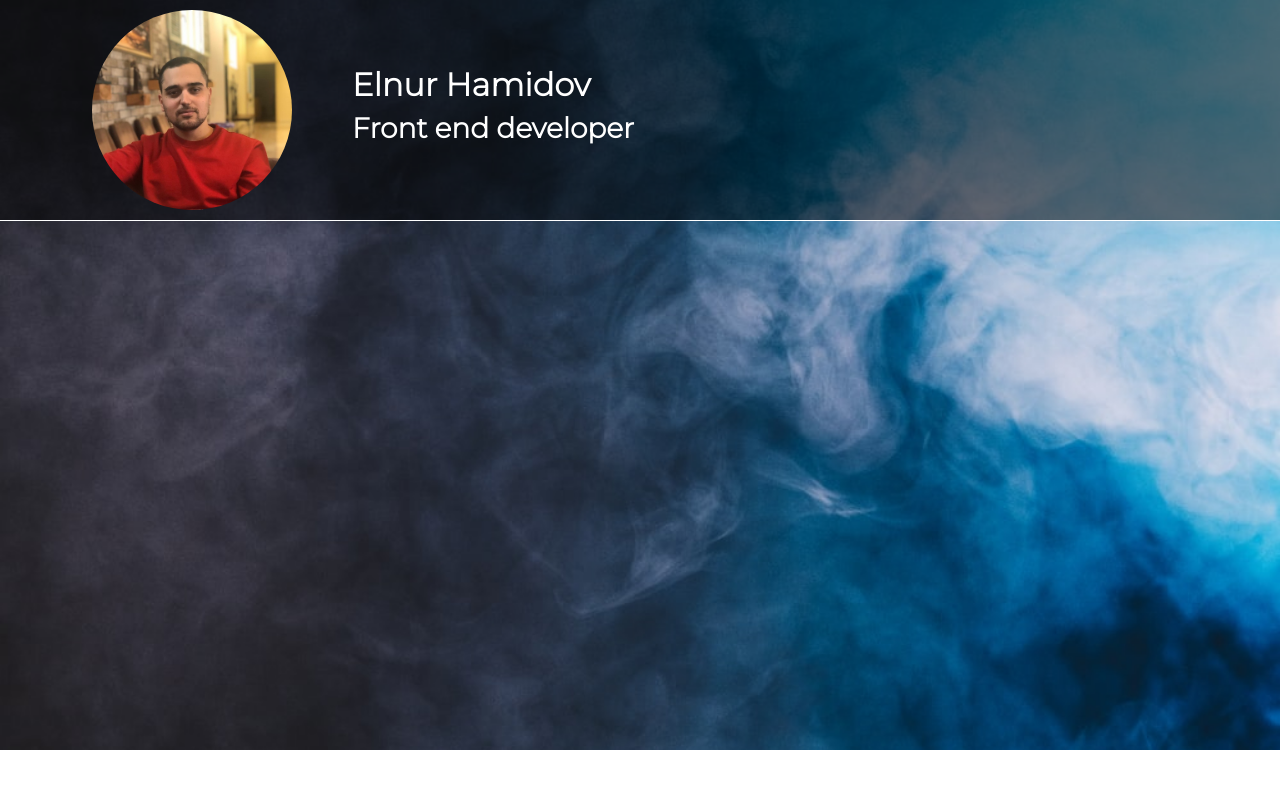
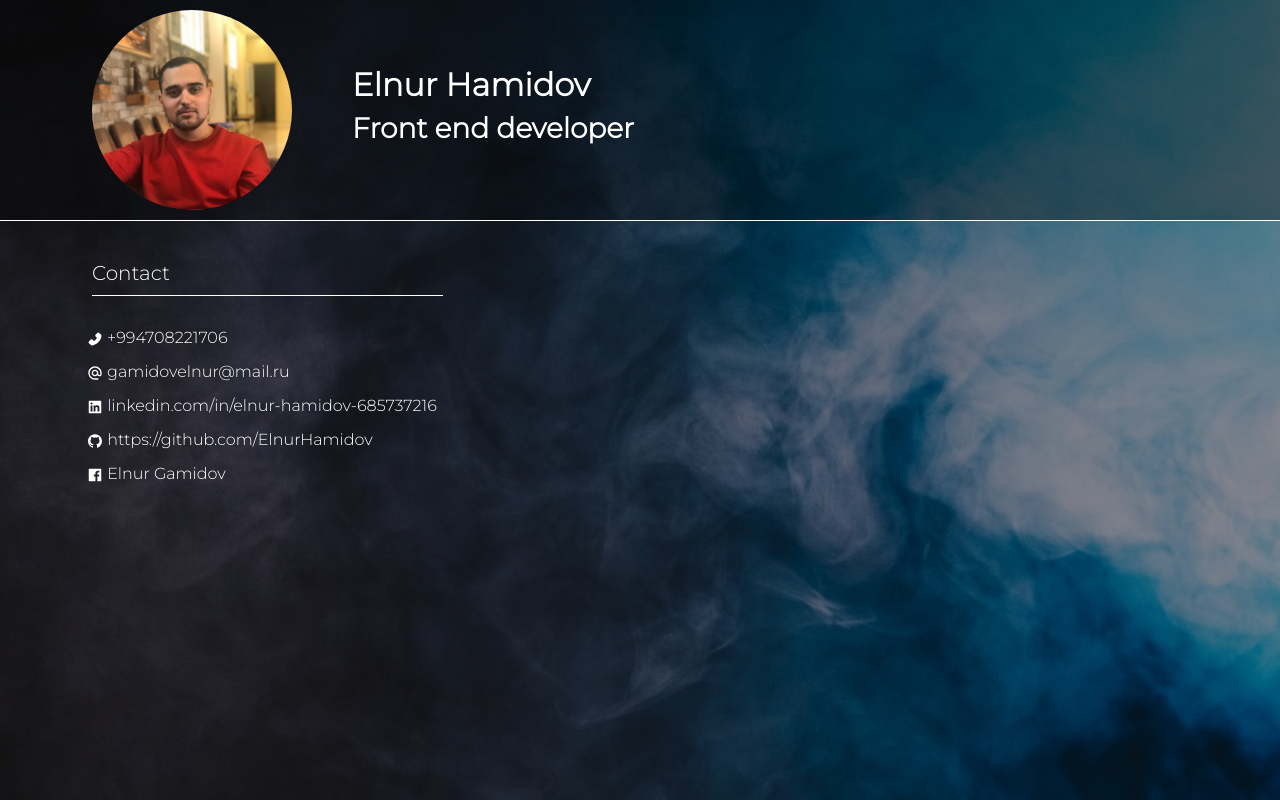
Before and after one commit to ElnurHamidov/CV, a React (Create React App) app: page / in a window 1280 px wide. Shown: the top 800 px of the page. Built offline with nearby package versions, Linux system fonts and the light colour scheme.

Commit message:
contact item added

```diff
--- a/src/App.css
+++ b/src/App.css
@@ -22,6 +22,24 @@
 }
 
 .header{
-  background: rgba(0, 0, 0, .5);
+  background: rgba(0, 0, 0, .6);
   border-bottom: 1px solid #fff;
 }
+
+.main{
+  background: rgba(0, 0, 0, .4);
+  color: #fff;
+  min-height: 750px;
+  padding-top: 40px;
+  padding-left: 10px;
+}
+
+
+.contact-item{
+  margin: 10px 0px;
+}
+
+.contact-item a{
+  text-decoration: none;
+  color: #fff;
+}
--- a/src/App.js
+++ b/src/App.js
@@ -1,10 +1,12 @@
 import './App.css';
 import Header from './Header';
+import Main from './Main';
 
 function App() {
   return (
     <div className="wrapper">
           <Header />
+          <Main />
       </div>
   );
 }
--- /dev/null
+++ b/src/Contacts.js
@@ -0,0 +1,25 @@
+import React from 'react';
+import { AiFillPhone , AiFillLinkedin , AiFillGithub, AiFillFacebook} from "react-icons/ai";
+import { MdAlternateEmail } from "react-icons/md";
+
+
+
+class Contacts extends React.Component{
+
+
+    render(){
+        return(
+            <div className="contacts">
+                <div className="h5" style={{marginLeft: '5px',marginBottom: '30px', borderBottom: '1px solid #fff', paddingBottom: '10px'}}>Contact</div>
+                <div className='contact-item'><AiFillPhone /> +994708221706</div>
+                <div className="contact-item"><MdAlternateEmail /> gamidovelnur@mail.ru</div>
+                <div className="contact-item"><AiFillLinkedin /> <a href="linkedin.com/in/elnur-hamidov-685737216" target="_blank" rel="noopener noreferrer">linkedin.com/in/elnur-hamidov-685737216</a></div>
+                <div className="contact-item"><AiFillGithub /> <a href="https://github.com/ElnurHamidov" target="_blank" rel="noopener noreferrer">https://github.com/ElnurHamidov</a></div>
+                <div className="contact-item"><AiFillFacebook /> <a href="https://www.facebook.com/elnur.gamidov.54" target="_blank" rel="noopener noreferrer">Elnur Gamidov</a></div>
+            </div>
+
+        );
+    }
+}
+
+export default Contacts;
--- /dev/null
+++ b/src/Main.js
@@ -0,0 +1,21 @@
+import React from 'react';
+import Contacts from './Contacts';
+
+class Main extends React.Component{
+
+    render(){
+        return(
+            <div className="main">
+                <div className="container">
+                    <div className="row">
+                        <div className="col-md-4">
+                            <Contacts />
+                        </div>
+                    </div>
+                </div>
+            </div>
+        );
+    }
+}
+
+export default Main;
```
Also changed, not shown: src/images/back.jpg (deleted).
